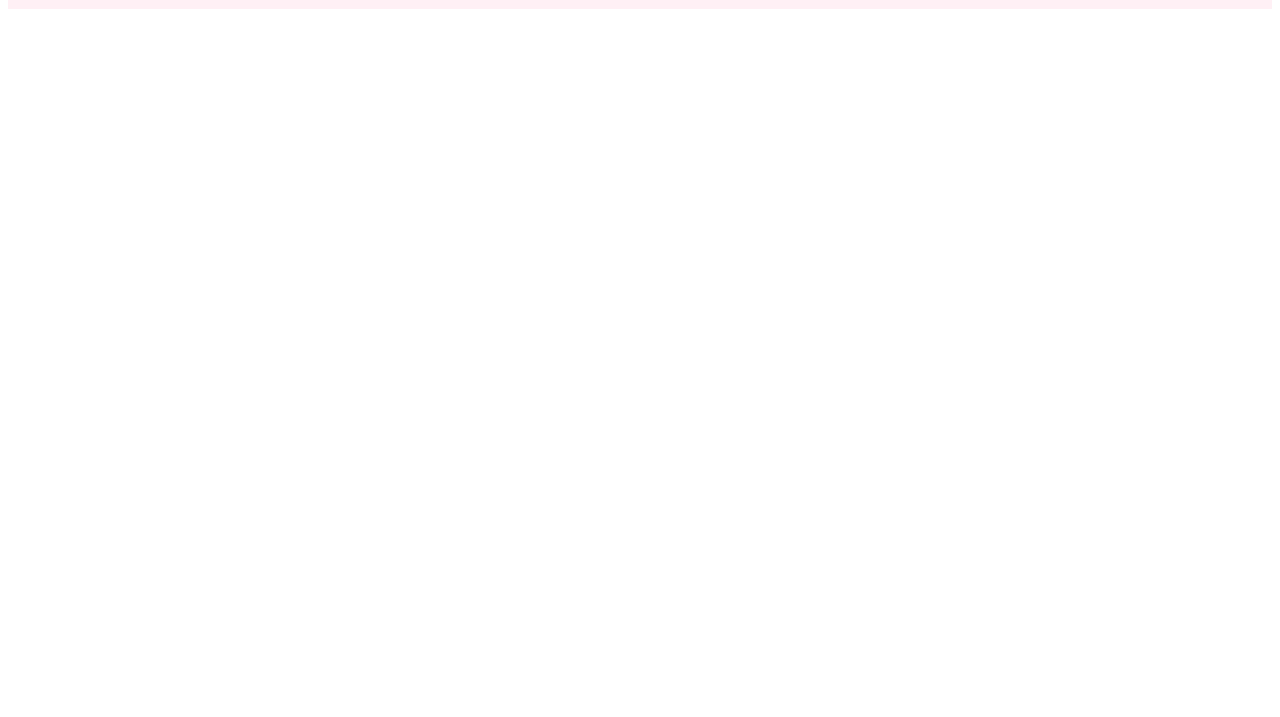
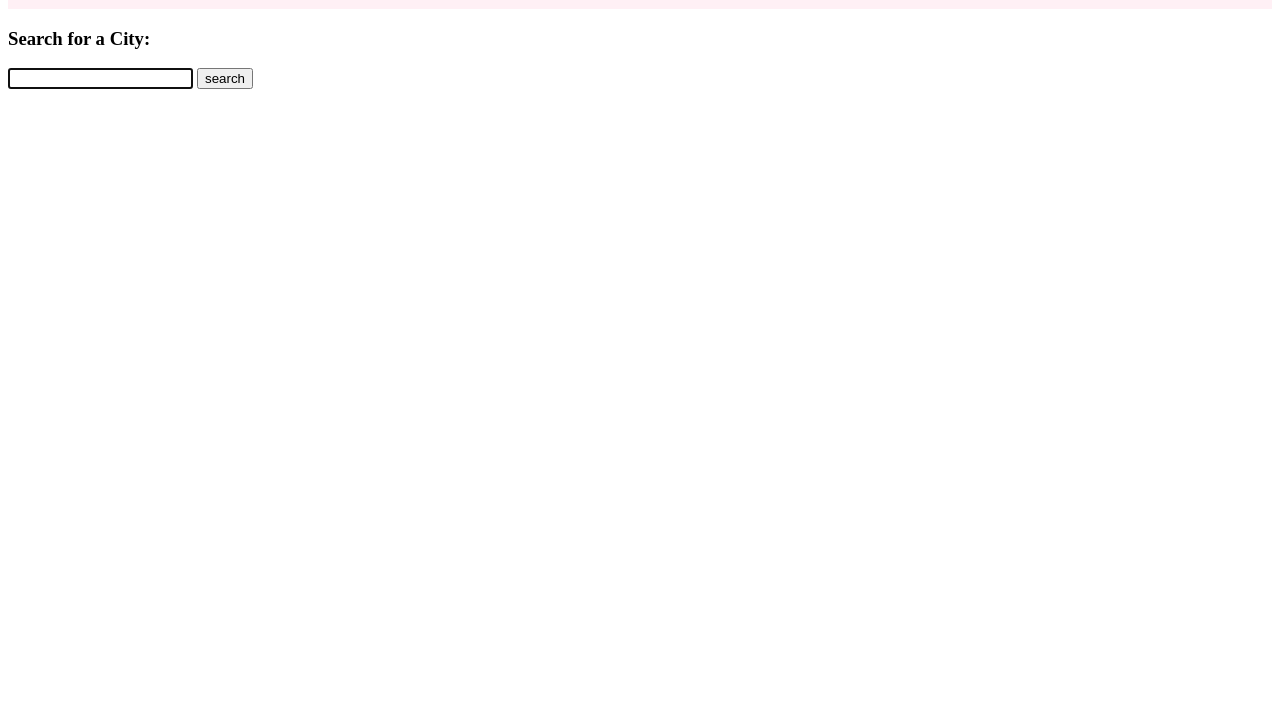
Before and after one commit to moradi1412/Project-Weather-Dash, a plain HTML site: page index.html in a window 1280 px wide. Shown: the part 83-800 px from the top of the page. Drawn offline with Linux system fonts and the light colour scheme.

Commit message:
search button

```diff
--- a/index.html
+++ b/index.html
@@ -14,7 +14,19 @@
     <h1 class="app-title">Weather DashBoard</h1>
 </header>
 
-<main></main>
+<main class="flex-row justify-space-between">
+<!-- first colum -->
+<div class="card">
+<div class="col-12 col-md-4">
+    <h3 class="card-header">Search for a City:</h3>
+        <input type="text" name="cityname" id="cityname" autofocus="true" class="form-input">
+        <button tyoe="submit" class="btn">search</button>
+      </form>
+</div>
+</div>
+
+</main>
+
 
 
 
```
